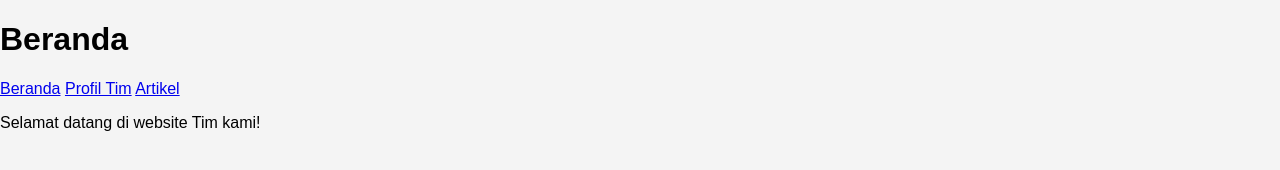
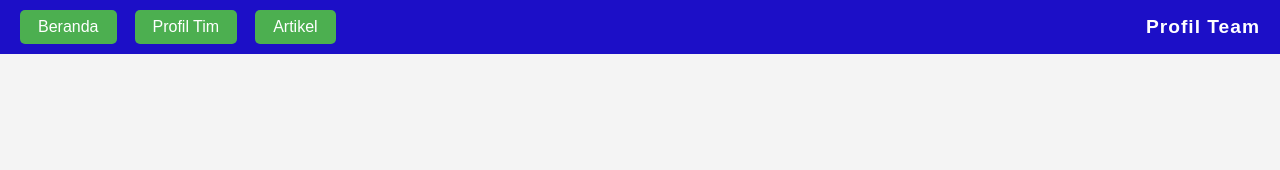
Before and after one commit to RafIanTara/Lomba, a plain HTML site: page index.html in a window 1280 px wide. Drawn offline with Linux system fonts and the light colour scheme.

Commit message:
update anyar2

```diff
--- a/index.html
+++ b/index.html
@@ -6,12 +6,16 @@
   <link rel="stylesheet" href="style.css">
 </head>
 <body>
-  <h1>Beranda</h1>
-  <nav>
-    <a href="index.html">Beranda</a>
-    <a href="profil.html">Profil Tim</a>
-    <a href="artikel.html">Artikel</a>
+  <nav class="navbar">
+    <div class="nav-links">
+      <a href="index.html">Beranda</a>
+      <a href="profil.html">Profil Tim</a>
+      <a href="list_artikel.html">Artikel</a>
+    </div>
+    <div class="nav-title">
+      Profil Team
+    </div>
   </nav>
-  <p>Selamat datang di website Tim kami!</p>
+</body>
 </body>
 </html>
```
